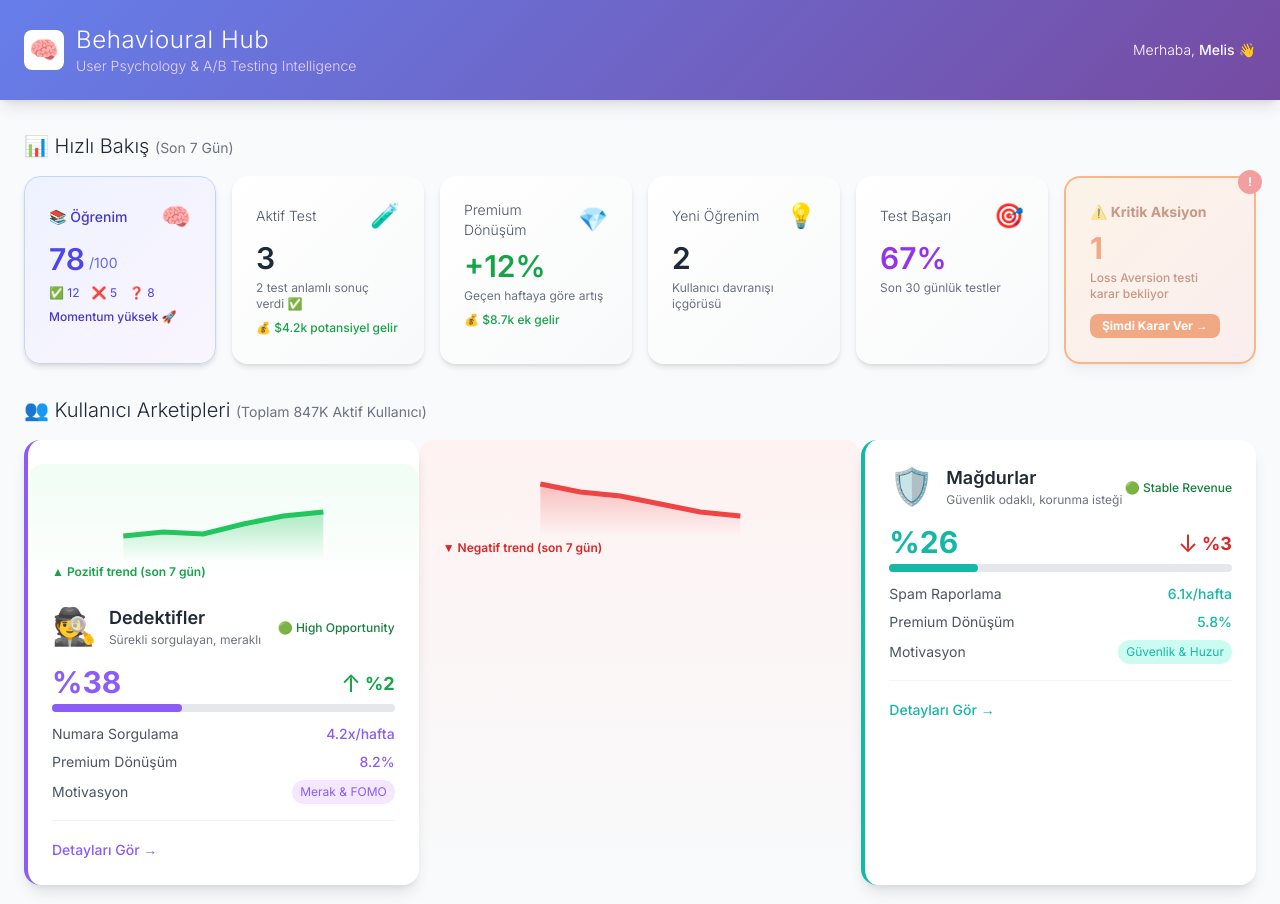
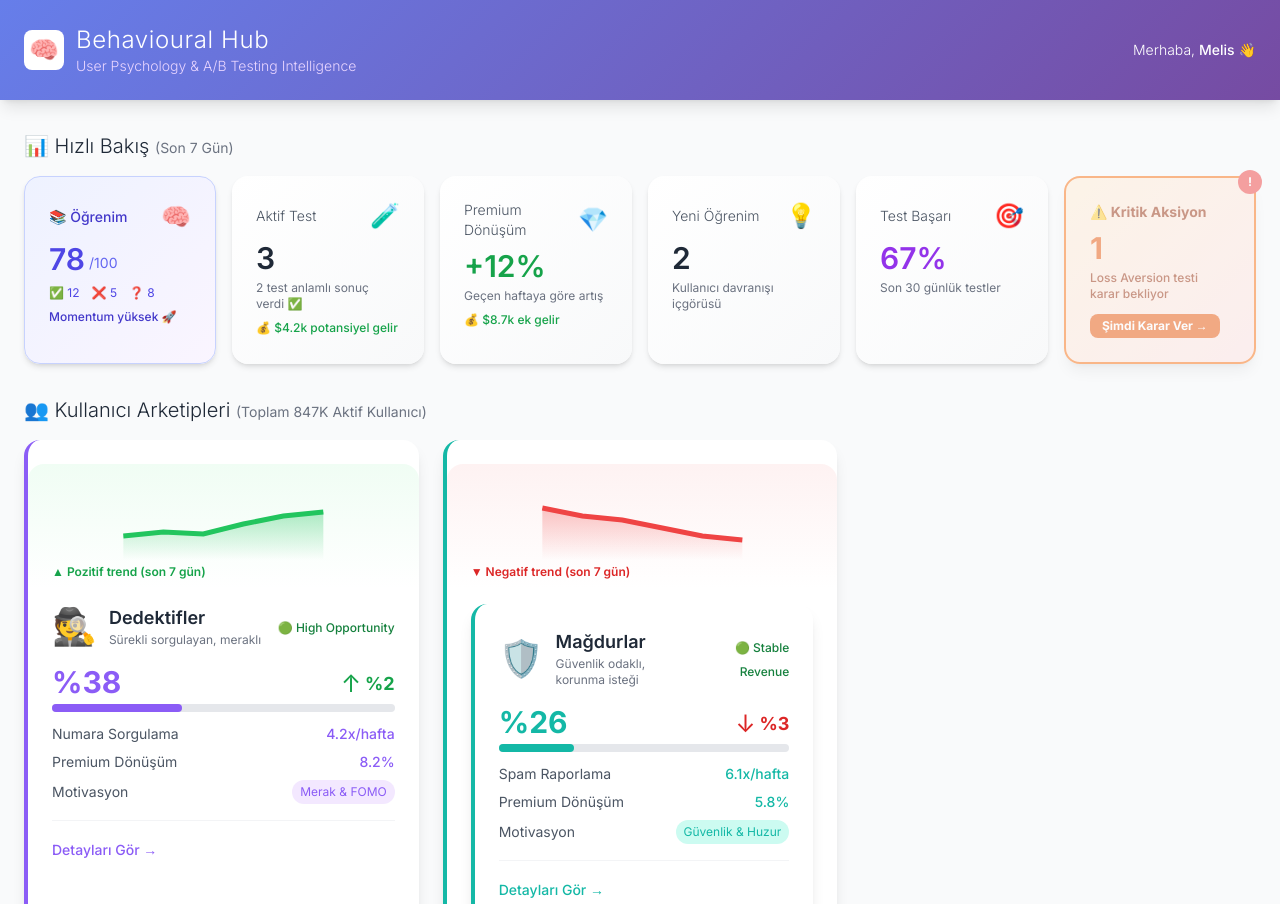
Before and after one commit to Melis-Sutci/behavioural-hub, a plain HTML site: page index.html in a window 1280 px wide. Shown: the top 904 px of the page. Drawn offline with nearby package versions, Linux system fonts and the light colour scheme.

Commit message:
Update index.html

```diff
--- a/index.html
+++ b/index.html
@@ -308,7 +308,9 @@
                 </div>
 
                 <!-- Mağdurlar -->
-                <!-- MAĞDURLAR - MOMENTUM GRAFİĞİ -->
+               <div class="bg-white rounded-2xl p-6 shadow-lg card-hover border-l-4 border-victim cursor-pointer tooltip relative">
+
+    <!-- MAĞDURLAR MOMENTUM (İÇERDE) -->
     <div class="-mx-6 px-6 pt-4 pb-2 bg-gradient-to-b from-red-50 to-transparent rounded-t-2xl mb-4">
         <svg viewBox="0 0 100 40" class="w-full h-20">
             <defs>
@@ -318,25 +320,21 @@
                 </linearGradient>
             </defs>
 
-        <!-- Alan -->
-        <path
-            d="M0,14 L20,18 L40,20 L60,24 L80,28 L100,30 L100,40 L0,40 Z"
-            fill="url(#victimTrendFill)"
-        />
+            <path d="M0,14 L20,18 L40,20 L60,24 L80,28 L100,30 L100,40 L0,40 Z"
+                  fill="url(#victimTrendFill)" />
 
-        <!-- Çizgi -->
-        <polyline
-            points="0,14 20,18 40,20 60,24 80,28 100,30"
-            fill="none"
-            stroke="#ef4444"
-            stroke-width="2.5"
-        />
+            <polyline points="0,14 20,18 40,20 60,24 80,28 100,30"
+                      fill="none" stroke="#ef4444" stroke-width="2.5" />
         </svg>
 
         <div class="text-xs text-red-600 font-semibold mt-1">
             ▼ Negatif trend (son 7 gün)
         </div>
     </div>
+
+    <!-- NORMAL KART İÇERİĞİ -->
+
+
 
                 <div class="bg-white rounded-2xl p-6 shadow-lg card-hover border-l-4 border-victim cursor-pointer tooltip relative">
                     <!-- Tooltip -->
@@ -400,8 +398,11 @@
                     </div>
                 </div>
 
-                <!-- Pasifler -->
-                <!-- PASİFLER - MOMENTUM GRAFİĞİ -->
+
+<!-- PASİFLER  -->
+               <div class="bg-white rounded-2xl p-6 shadow-lg card-hover border-l-4 border-passive cursor-pointer tooltip relative">
+
+    <!-- PASİFLER MOMENTUM (İÇERDE) -->
     <div class="-mx-6 px-6 pt-4 pb-2 bg-gradient-to-b from-slate-50 to-transparent rounded-t-2xl mb-4">
         <svg viewBox="0 0 100 40" class="w-full h-16">
             <polyline
@@ -417,6 +418,9 @@
             → Stabil (anlamlı değişim yok)
         </div>
     </div>
+
+    <!-- NORMAL PASİFLER İÇERİĞİ -->
+
 
                 <div class="bg-white rounded-2xl p-6 shadow-lg card-hover border-l-4 border-passive cursor-pointer tooltip relative">
                     <!-- Tooltip -->
```
Lines whose indentation alone changed are shown as unchanged.
